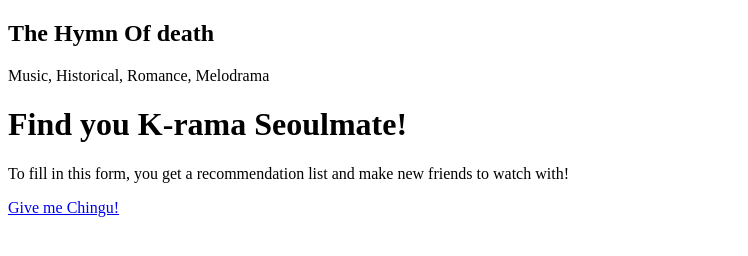
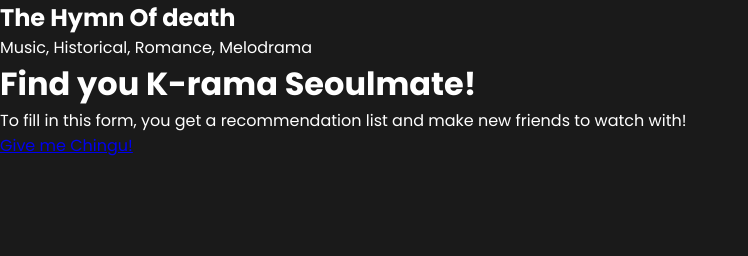
Before and after one commit to xiaonanpols21/blok-tech, a plain HTML site: page index.html in a window 1280 px wide. Shown: the whole page, without its empty margins (0-748 px from the left). Drawn offline with Linux system fonts and the light colour scheme.

Commit message:
begin aan html css

```diff
--- a/index.html
+++ b/index.html
@@ -5,17 +5,29 @@
     <meta http-equiv="X-UA-Compatible" content="IE=edge">
     <meta name="viewport" content="width=device-width, initial-scale=1.0">
     <title>Chingu: Find your K-drama Seoulmate</title>
+
+    <!-- Google font: https://fonts.google.com/specimen/Poppins?query=popp -->
+    <link rel="preconnect" href="https://fonts.googleapis.com">
+    <link rel="preconnect" href="https://fonts.gstatic.com" crossorigin>
+    <link href="https://fonts.googleapis.com/css2?family=Poppins:ital,wght@0,400;0,600;0,700;1,400&display=swap" rel="stylesheet">
+
+    <link rel="stylesheet" href="style.css">
 </head>
 <body>
     <header>
+        <!-- Div is om overlay met css aan te brengen -->
+        <div>
             <h2>The Hymn Of death</h2>
 
             <!-- Genre Tags -->
             <p>Music, Historical, Romance, Melodrama</p>
+        </div>
     </header>
+    <main class="main-index">
         <h1>Find you K-rama Seoulmate!</h1>
         <p>To fill in this form, you get a recommendation list and make new friends to watch with!</p>
         <a href="form.html">Give me Chingu!</a>
-    <img src="" alt="">
+        <img src="img/logo.svg" alt="Logo">
+    </main>
 </body>
 </html>
--- /dev/null
+++ b/style.css
@@ -0,0 +1,41 @@
+* {
+    padding: 0px;
+    margin: 0px;
+    box-sizing: border-box;
+}
+
+:root {
+    --font-stack: 'Poppins', sans-serif;
+
+    --purple: #5f5ccf;
+    --grey: #9ba9b4;
+    --pink: #e850aa;
+    --white: #ffffff;
+    --bg-color: #1a1a1a;
+}
+
+body {
+    font-family: var(--font-stack);
+    background-color: var(--bg-color);
+    color: var(--white);
+}
+
+/* Index.html */
+.main-index img {
+    display: none;
+}
+
+/* Small devices (landscape phones, 576px and up) */
+@media (min-width: 576px) {  }
+
+/* Medium devices (tablets, 768px and up) */
+@media (min-width: 768px) {  }
+
+/* Large devices (desktops, 992px and up) */
+@media (min-width: 992px) {  }
+
+/* X-Large devices (large desktops, 1200px and up) */
+@media (min-width: 1200px) {  }
+
+/* XX-Large devices (larger desktops, 1400px and up) */
+@media (min-width: 1400px) {  }
```
Also changed, not shown: img/101.jpeg (added), 1 other file. Lines whose indentation alone changed are shown as unchanged.
